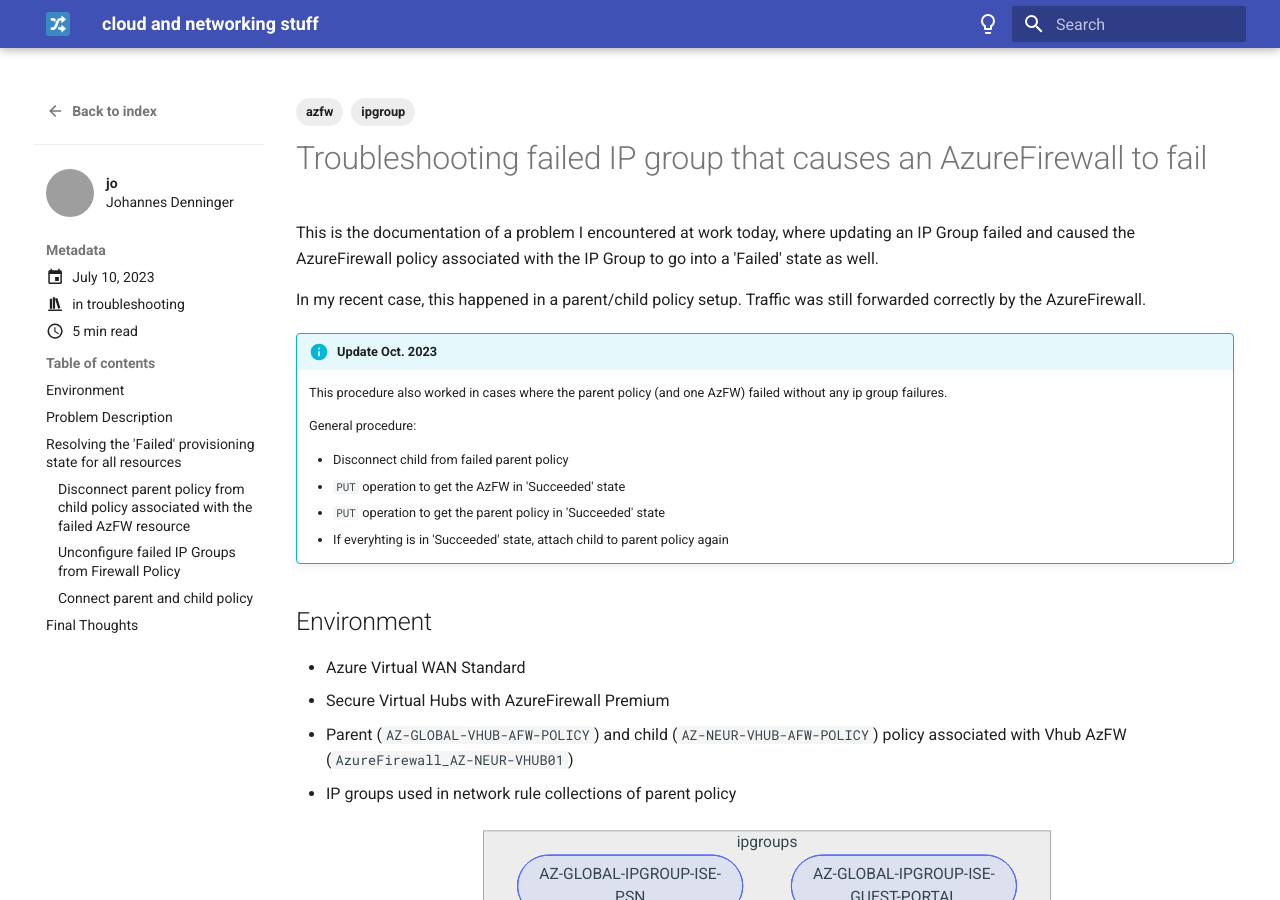
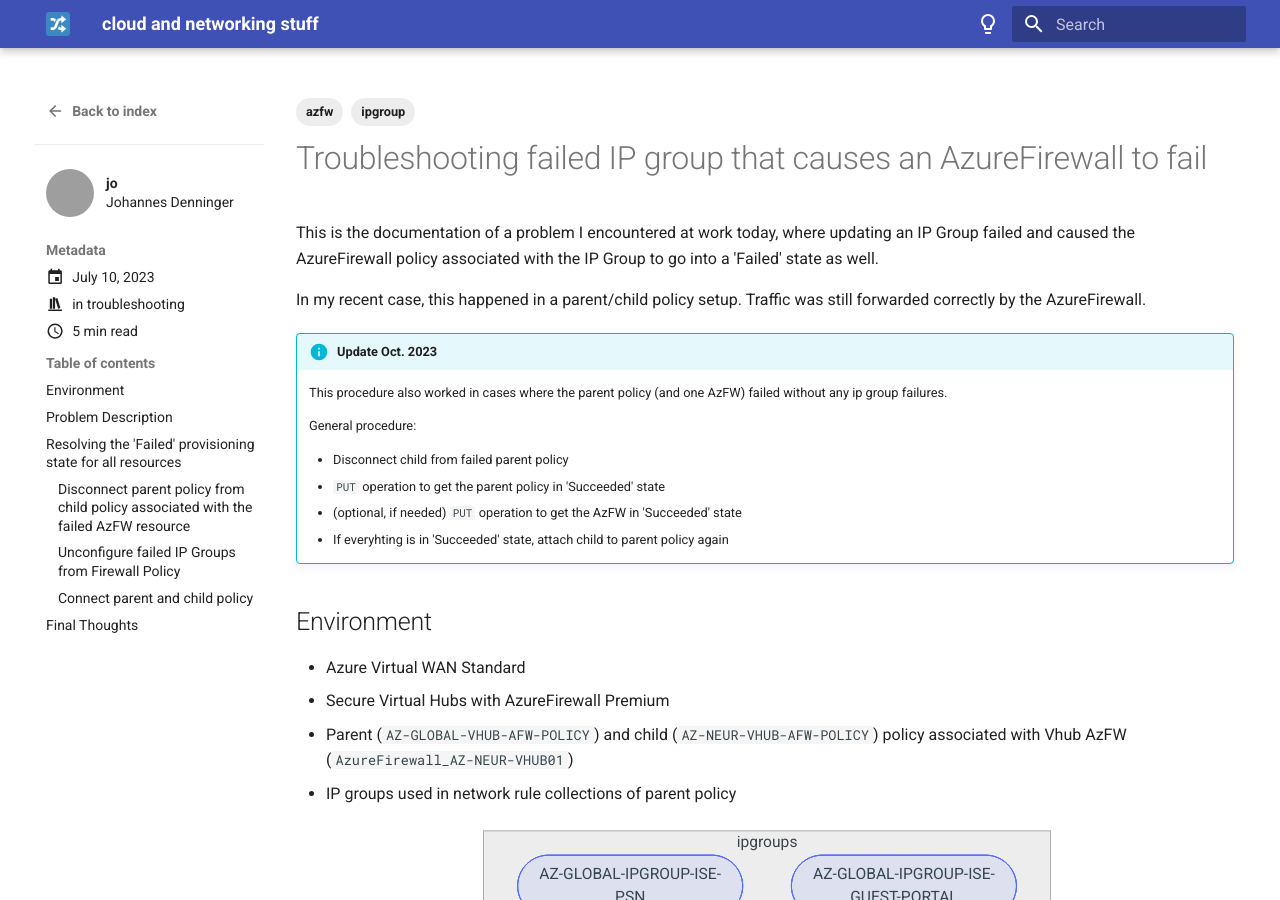
Before and after one commit to joxz/joxz.github.io, an MkDocs documentation site: the page built from docs/posts/ipgroup-azfw-failed.md, in a window 1280 px wide and 900 px high. Built offline with MkDocs 1.6.1 and Material for MkDocs 9.7.7, drawn with Linux system fonts in a browser that asks for light colours; comment, search, counter and statistics services are not loaded; some of the changed text lies outside the part shown; grey boxes are pictures that could not be loaded.

Commit message:
fix pwsh in azfw article, requirements.txt

```diff
--- a/docs/posts/ipgroup-azfw-failed.md
+++ b/docs/posts/ipgroup-azfw-failed.md
@@ -24,8 +24,8 @@
     General procedure:
 
     - Disconnect child from failed parent policy
-    - `PUT` operation to get the AzFW in 'Succeeded' state
     - `PUT` operation to get the parent policy in 'Succeeded' state
+    - (optional, if needed) `PUT` operation to get the AzFW in 'Succeeded' state
     - If everyhting is in 'Succeeded' state, attach child to parent policy again
 
 <!-- more -->
```
Also changed, not shown: other parts of docs/posts/ipgroup-azfw-failed.md (+1 -1 lines), requirements.txt (added, +47 -0 lines).
